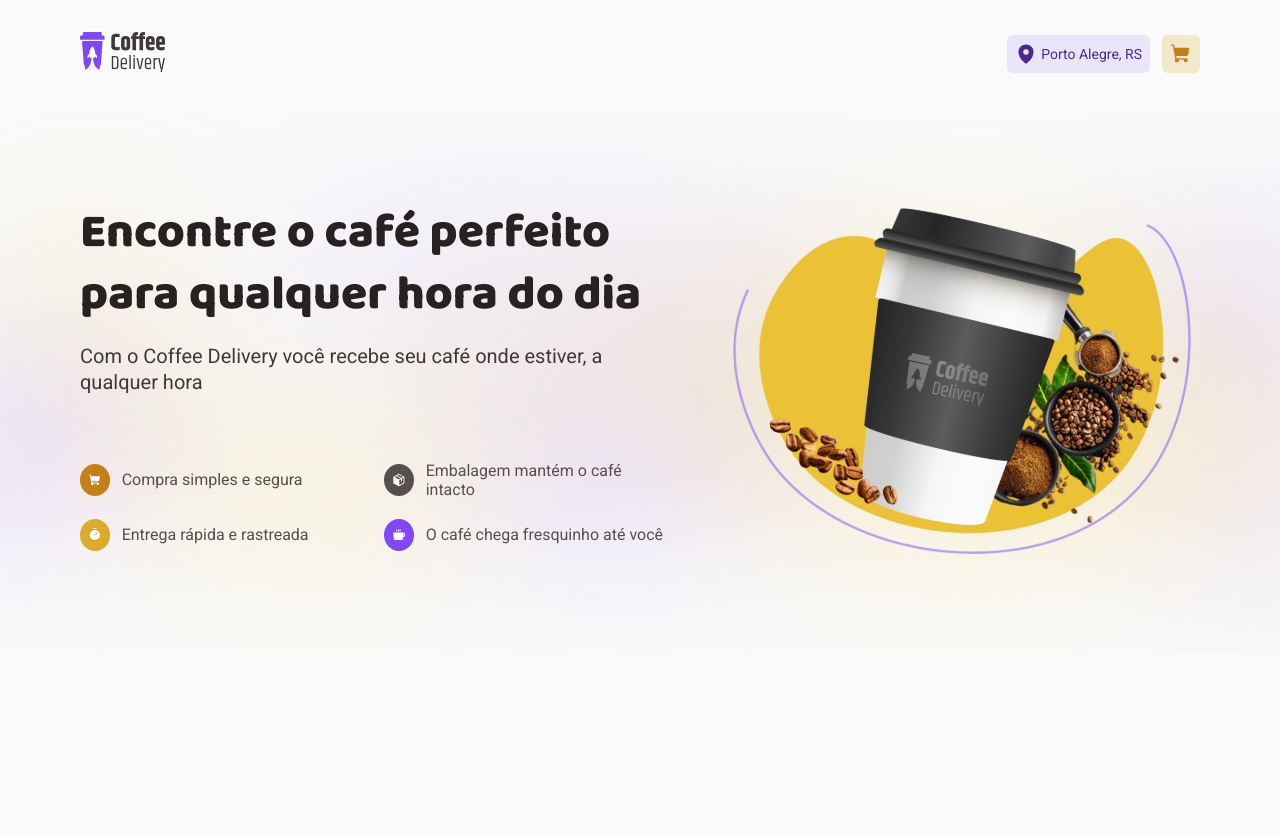
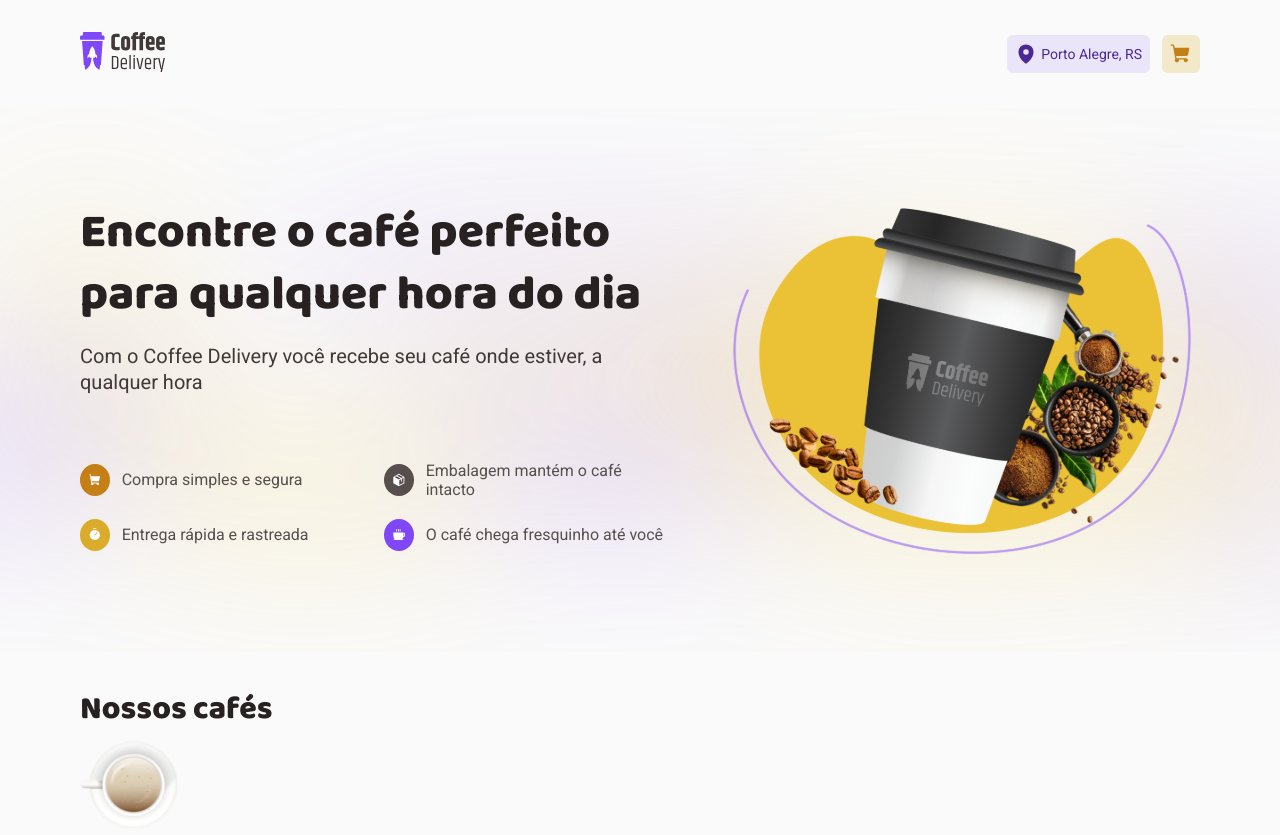
Before and after one commit to cdfortes/ignite-coffee-delivery, a React (Vite) app: page / in a window 1280 px wide. Before the commit the page ends 800 px from the top, so only its background shows below. Built offline with nearby package versions, Linux system fonts and the light colour scheme.

Commit message:
coffeeCard scafold

```diff
--- /dev/null
+++ b/src/components/CoffeeCard/index.tsx
@@ -0,0 +1,10 @@
+import { CoffeeCardContainer } from './styles'
+
+import coffee from '../../assets/cafeComLeite.png'
+export const CoffeeCard = () => {
+  return (
+    <CoffeeCardContainer>
+      <img src={coffee} alt="" />
+    </CoffeeCardContainer>
+  )
+}
--- /dev/null
+++ b/src/components/CoffeeCard/styles.ts
@@ -0,0 +1,5 @@
+import styled from 'styled-components'
+
+export const CoffeeCardContainer = styled.div`
+  display: flex;
+`
--- a/src/pages/Home/index.tsx
+++ b/src/pages/Home/index.tsx
@@ -1,4 +1,5 @@
 import {
+  CoffeeListContainer,
   IntroBackground,
   IntroContainer,
   ItemIntro,
@@ -7,16 +8,18 @@ import {
 
 import CoffeeCup from '../../assets/Imagem.svg'
 import { Coffee, Package, ShoppingCart, Timer } from 'phosphor-react'
+import { CoffeeCard } from '../../components/CoffeeCard'
 
 export function Home() {
   return (
+    <>
       <IntroBackground>
         <IntroContainer>
           <div>
             <h1>Encontre o café perfeito para qualquer hora do dia </h1>
             <p>
-            Com o Coffee Delivery você recebe seu café onde estiver, a qualquer
-            hora
+              Com o Coffee Delivery você recebe seu café onde estiver, a
+              qualquer hora
             </p>
             <ItemsContainer>
               <ItemIntro iconBg="yellow-700">
@@ -40,5 +43,10 @@ export function Home() {
           <img src={CoffeeCup} alt="Coffee Cup" />
         </IntroContainer>
       </IntroBackground>
+      <CoffeeListContainer>
+        <h2>Nossos cafés</h2>
+        <CoffeeCard />
+      </CoffeeListContainer>
+    </>
   )
 }
--- a/src/pages/Home/styles.ts
+++ b/src/pages/Home/styles.ts
@@ -75,3 +75,15 @@ export const ItemIntro = styled.div<{ iconBg: IconBgType }>`
     width: 100%;
   }
 `
+
+export const CoffeeListContainer = styled.section`
+  max-width: 112rem;
+  margin: 0 auto;
+  padding-top: 3.2rem;
+
+  h2 {
+    color: ${(props) => props.theme['gray-900']};
+    font-weight: 800;
+    font-size: 3.2rem;
+  }
+`
```
Lines whose indentation alone changed are shown as unchanged.
